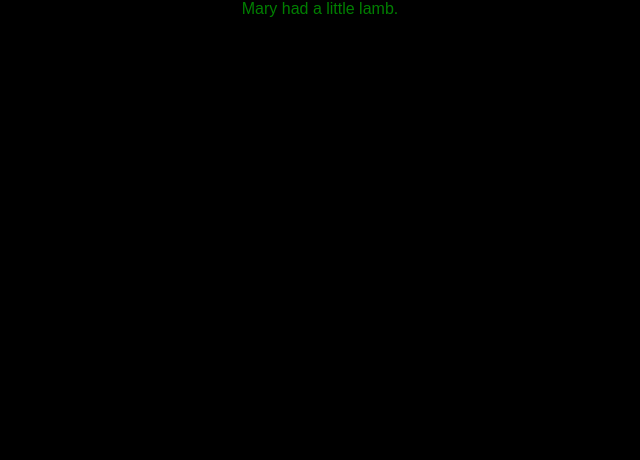
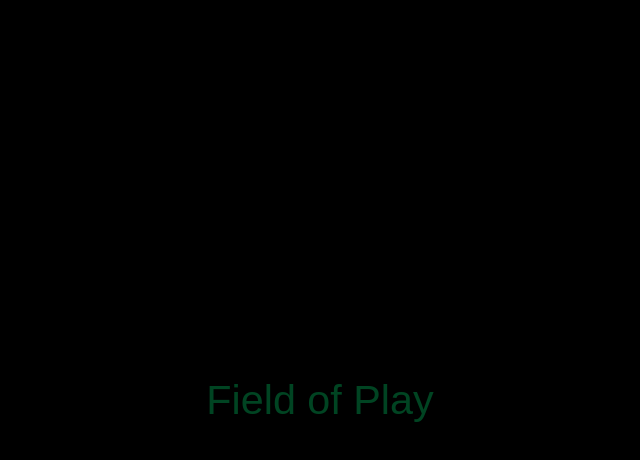
Before and after one commit to kpsroka/AirYou, a React (Create React App) app: page / in a window 1280 px wide. Shown: the top 460 px of the page, without its empty margins (320-960 px from the left). Built offline with nearby package versions, Linux system fonts and the light colour scheme.

Commit message:
Adding FieldOfPlay component.

```diff
--- a/src/App.js
+++ b/src/App.js
@@ -1,11 +1,14 @@
 import React, { Component } from 'react';
+import FieldOfPlay from './FieldOfPlay.js';
+
 import './App.css';
+
 
 class App extends Component {
   render() {
     return (
       <div className="App">
-        Mary had a little lamb.
+        <FieldOfPlay />
       </div>
     );
   }
--- /dev/null
+++ b/src/FieldOfPlay.css
@@ -0,0 +1,12 @@
+.FieldOfPlay {
+  position: absolute;
+  top: 0;
+  bottom: 0;
+  left: 0;
+  right: 0;
+  display: flex;
+  justify-content: center;
+  align-items: center;
+  font-size: 31pt;
+  color: #042;
+}
--- /dev/null
+++ b/src/FieldOfPlay.js
@@ -0,0 +1,14 @@
+import React, { Component } from 'react';
+import "./FieldOfPlay.css";
+
+class FieldOfPlay extends Component {
+  render() {
+    return (
+      <div className="FieldOfPlay">
+        Field of Play
+      </div>
+    );
+  }
+}
+
+export default FieldOfPlay;
```
